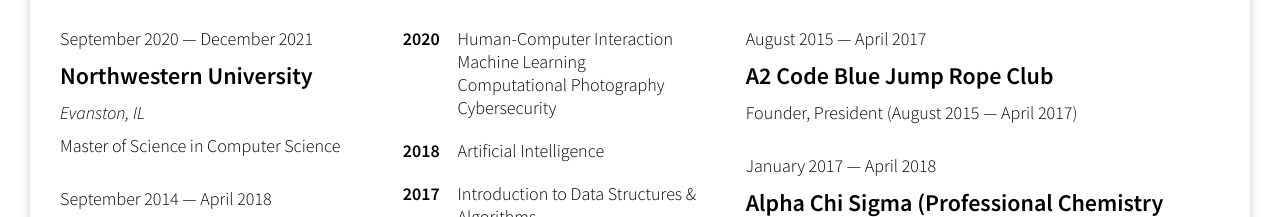
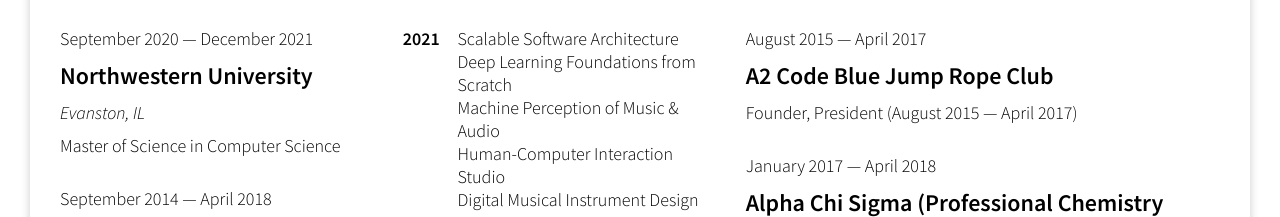
Before and after one commit to btangsp/btangsp.github.io, a plain HTML site: page about-me.html in a window 1280 px wide. Shown: the part 685-902 px from the top of the page. Drawn offline with nearby package versions, Linux system fonts and the light colour scheme.

Commit message:
Updated 2021 courses

```diff
--- a/main.js
+++ b/main.js
@@ -89,6 +89,10 @@ function educationInfo(schools, sectionSelector) {
 }
 
 var courses = [
+    {
+        year: "2021",
+        name: "Scalable Software Architecture<br>Deep Learning Foundations from Scratch<br>Machine Perception of Music & Audio<br>Human-Computer Interaction Studio<br>Digital Musical Instrument Design"
+    },
     {
         year: "2020",
         name: "Human-Computer Interaction<br>Machine Learning<br>Computational Photography<br>Cybersecurity"
```
Also changed, not shown: NUCS331-HW7.html (+1 -1 lines).
